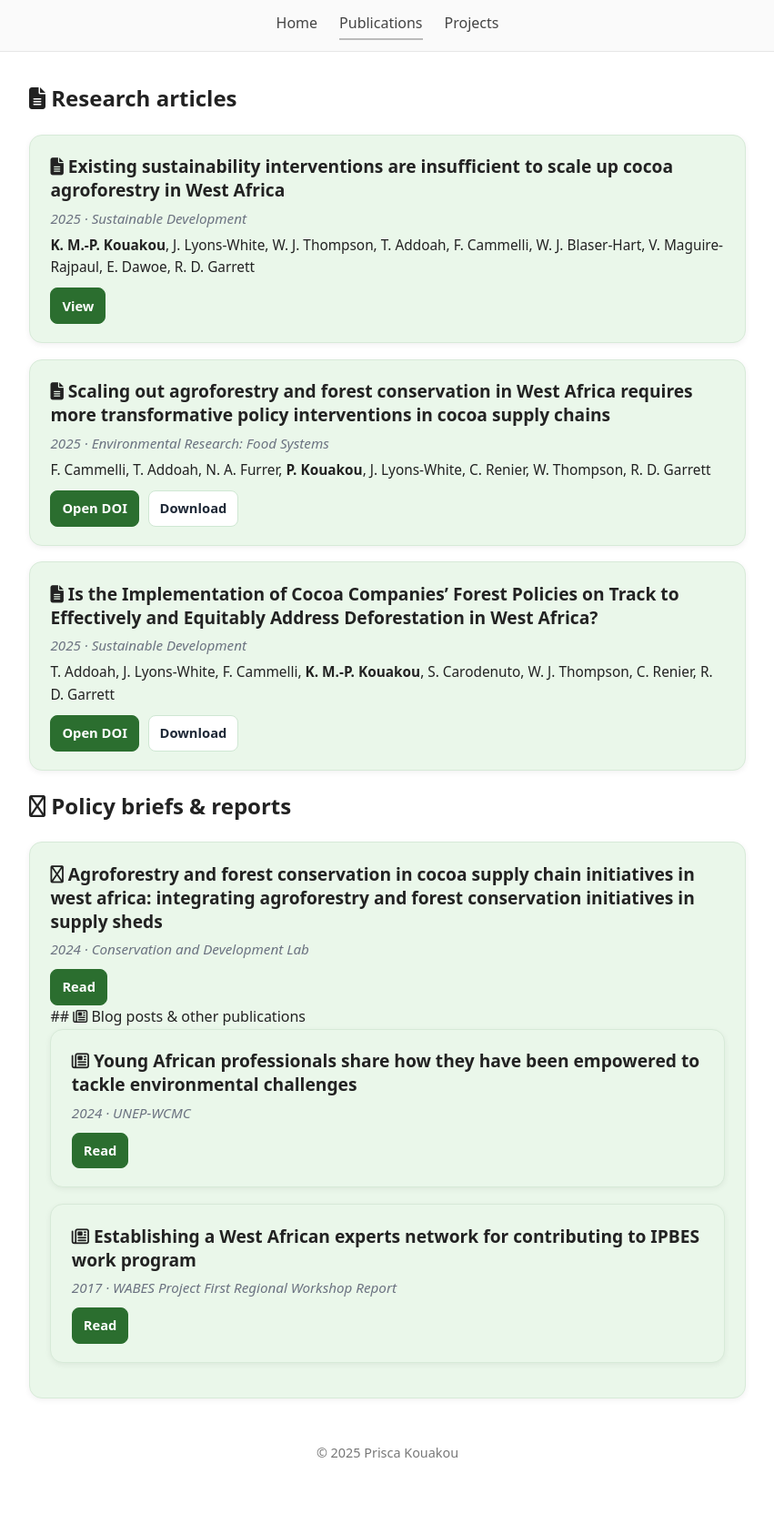
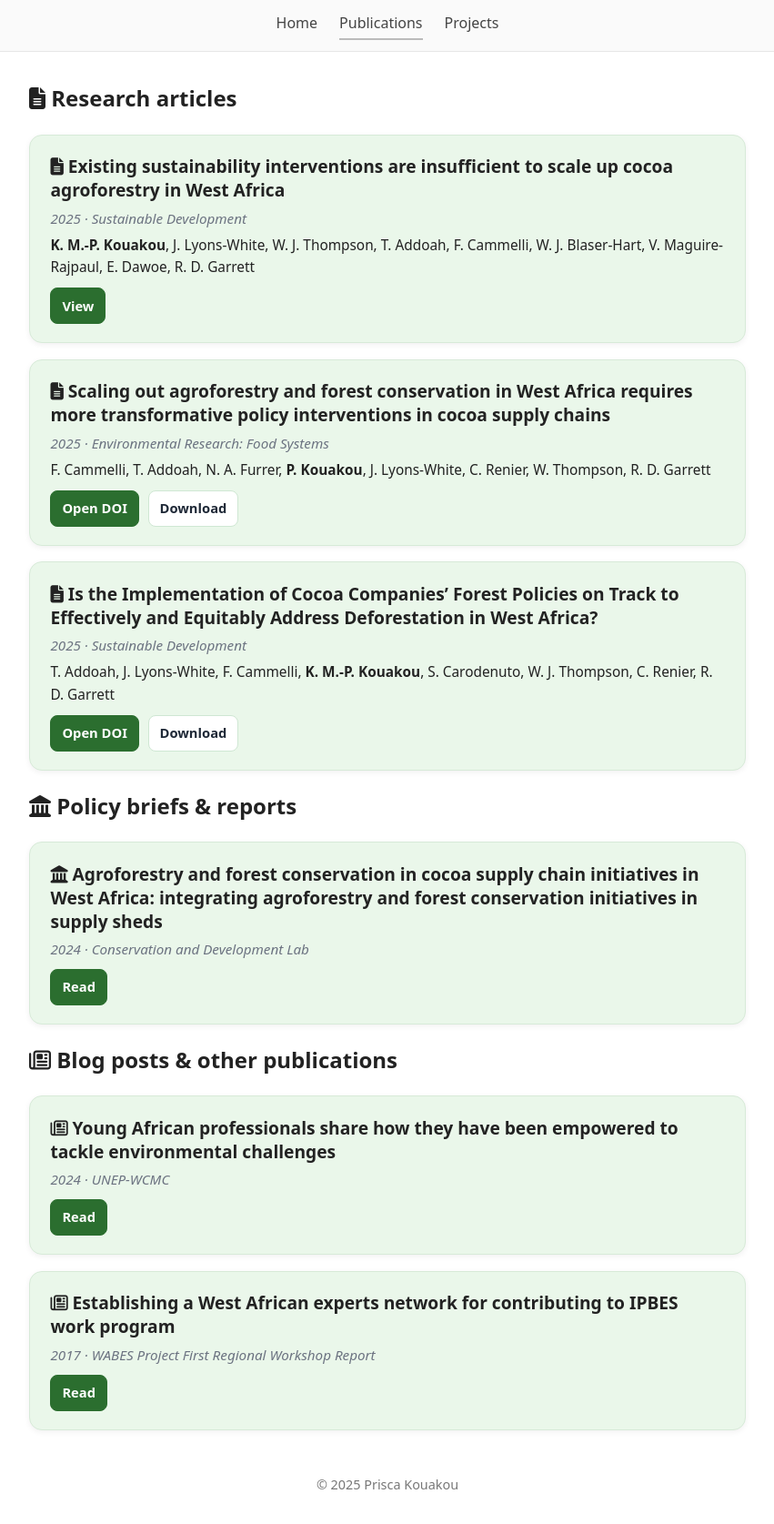
Before and after one commit to priscakmkouakou/priscakmkouakou.github.io, a Jekyll site: the page built from publications.md, in a window 1280 px wide. Shown: the whole page at 91% size, without its empty margins (214-1065 px from the left). Built offline with Jekyll 4.4.1, drawn with Linux system fonts in a browser that asks for light colours; before the commit the page ends 1640 px from its top, so only the background shows below that.

Commit message:
Update publications.md

```diff
--- a/publications.md
+++ b/publications.md
@@ -83,18 +83,21 @@ permalink: /publications/
 
 </div>
 
-## <i class="fa-regular fa-landmark"></i> Policy briefs & reports
+## <i class="fa-solid fa-landmark"></i> Policy briefs & reports
 
 <div class="pub-grid">
 
   <article class="pub-card">
     <h3 class="pub-title">
-      <i class="fa-regular fa-landmark"></i> Agroforestry and forest conservation in cocoa supply chain initiatives in west africa: integrating agroforestry and forest conservation initiatives in supply sheds
+      <i class="fa-solid fa-landmark"></i> Agroforestry and forest conservation in cocoa supply chain initiatives in West Africa: integrating agroforestry and forest conservation initiatives in supply sheds
     </h3>
     <div class="pub-meta">2024 · Conservation and Development Lab</div>
     <div class="pub-actions">
       <a class="primary" href="https://www.cdl.geog.cam.ac.uk/wp-content/uploads/Policy-Brief-Agroforestry_2025.pdf" target="_blank" rel="noopener">Read</a>
     </div>
+  </article>
+
+</div>
 
 ## <i class="fa-regular fa-newspaper"></i> Blog posts & other publications
 
```
